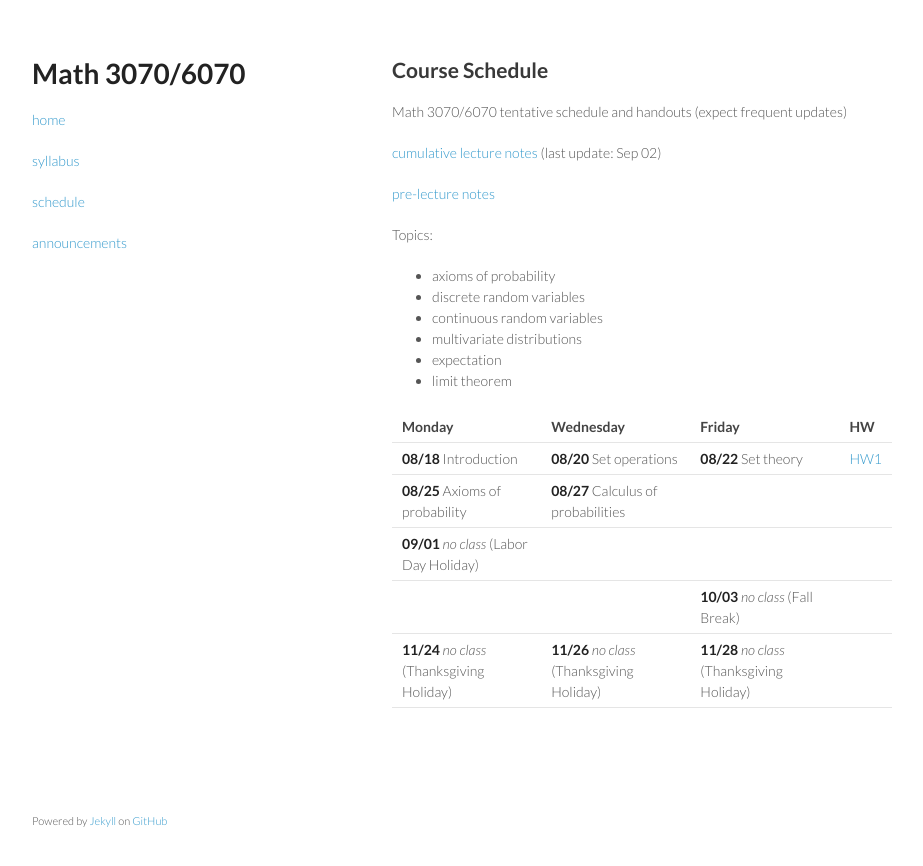
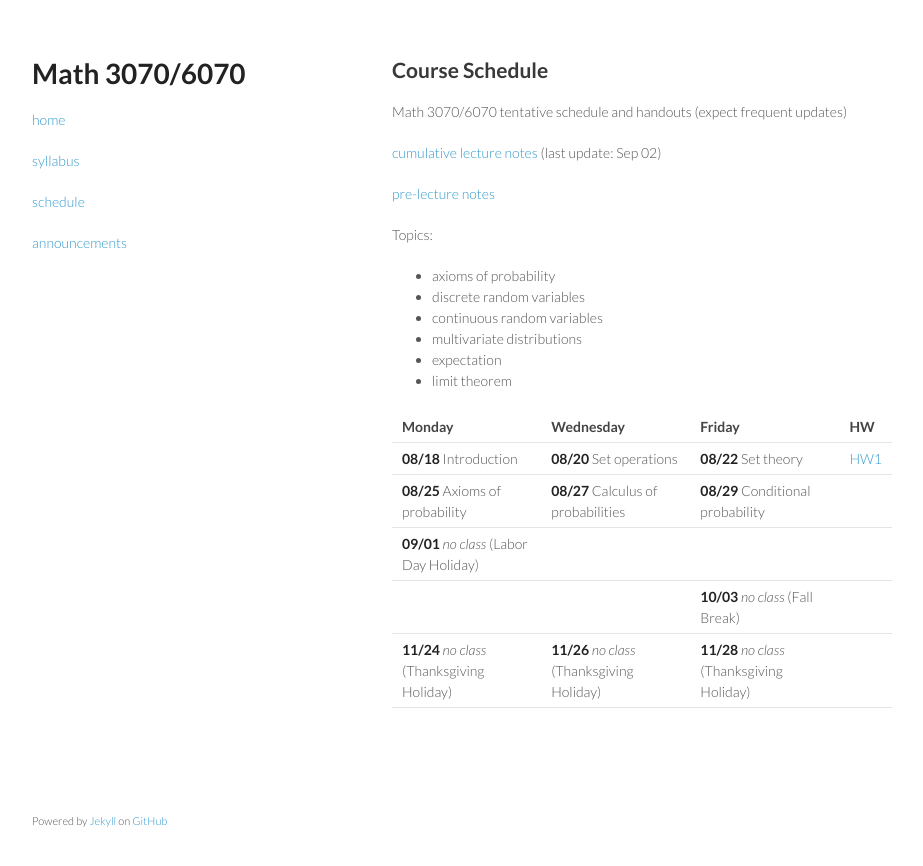
Before and after one commit to tulane-math-3070/2025Fall, a Jekyll site: the page built from schedule/schedule.md, in a window 1280 px wide. Shown: the top 866 px of the page, without its empty margins (178-1101 px from the left). Built offline with Jekyll 4.4.1, drawn with Linux system fonts in a browser that asks for light colours.

```diff
--- a/schedule/schedule.md
+++ b/schedule/schedule.md
@@ -27,7 +27,7 @@ Topics:
 | Monday | Wednesday | Friday | HW |
 |:-----------|:-----------|:------------|:---|
 | **08/18** Introduction | **08/20** Set operations   | **08/22** Set theory  | [HW1](../HW/HW1/HW1.pdf) |
-| **08/25** Axioms of probability | **08/27** Calculus of probabilities | | |
+| **08/25** Axioms of probability | **08/27** Calculus of probabilities | **08/29** Conditional probability | |
 | **09/01** _no class_ (Labor Day Holiday) | | | |
 | | | **10/03** _no class_ (Fall Break) | |
 | **11/24** _no class_ (Thanksgiving Holiday) | **11/26**  _no class_ (Thanksgiving Holiday) | **11/28**  _no class_ (Thanksgiving Holiday) | |
```
Also changed, not shown: 2 other files.
